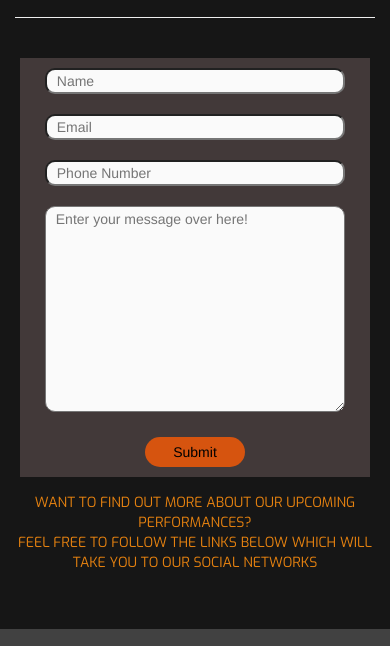
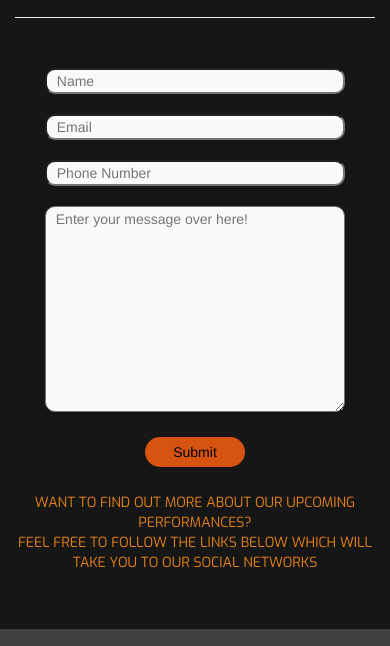
Before and after one commit to mattyturn95/august-oak-tree-milestone-project, a plain HTML site: page contact.html in a window 390 px wide. Shown: the part 675-1321 px from the top of the page. Drawn offline with nearby package versions, Linux system fonts and the light colour scheme; a web font is replaced by a local one.

Commit message:
changed wrapper bg-color on mobile devices

```diff
--- a/css/main.css
+++ b/css/main.css
@@ -256,7 +256,7 @@ button:hover {
         width: 350px;
         height: auto;
         padding: 10px;
-        background: #423939;
+        background: #161616;
     }
 
     .text-area {
```
